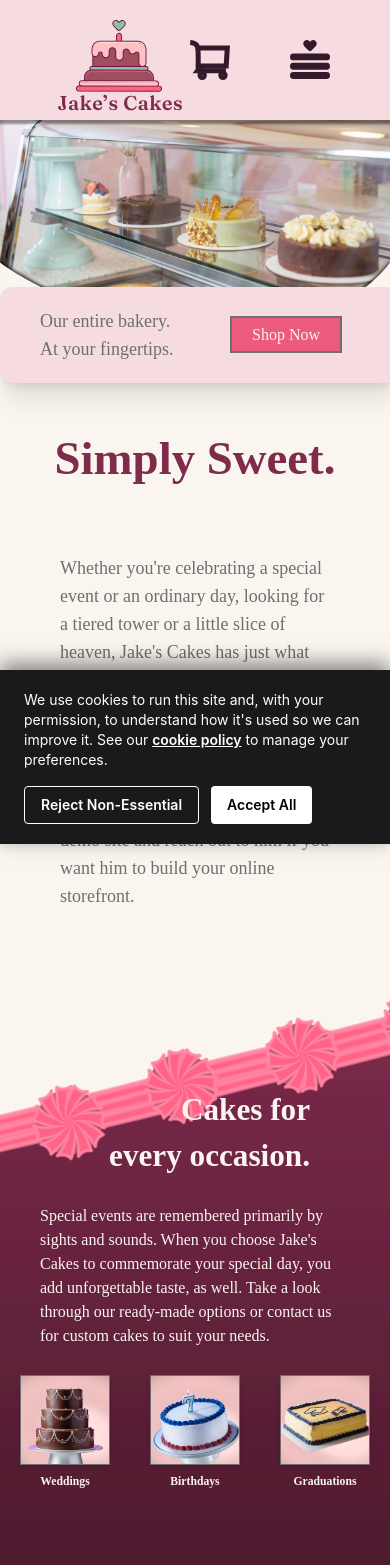
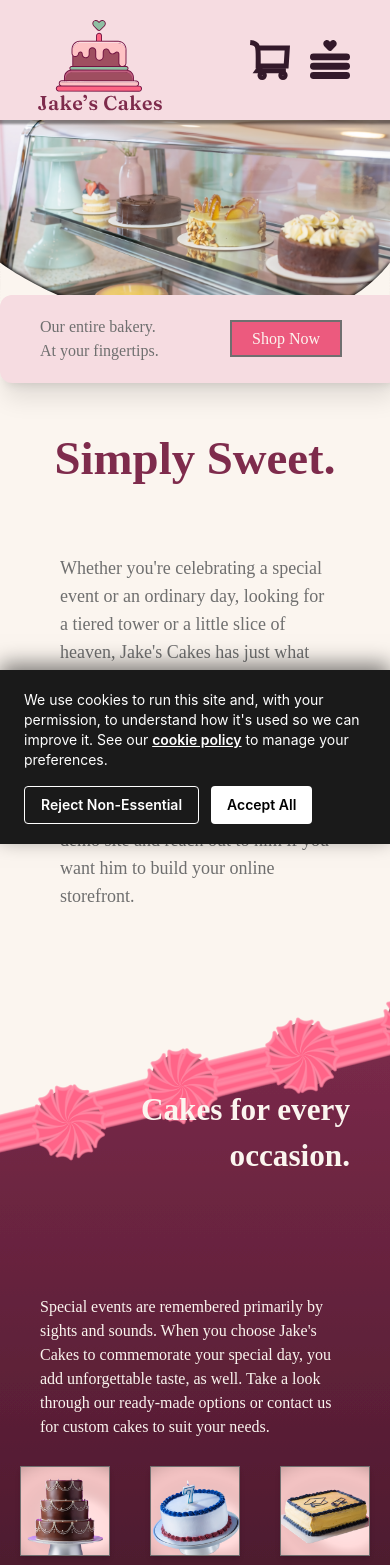
Before and after one commit to Charladdy/charlio, a Next.js app: page /en/jakes-cakes in a window 390 px wide. Shown: the top 1565 px of the page. Built offline with nearby package versions, Linux system fonts and the light colour scheme; a web font is replaced by a local one.

Commit message:
ecommerce responsive and dark mode update

```diff
--- a/app/[lang]/(demos)/jakes-cakes/globals.css
+++ b/app/[lang]/(demos)/jakes-cakes/globals.css
@@ -86,6 +86,23 @@ a:hover{
     top: 40px;
 }
 
+@media screen and (max-width: 500px){
+    .footer-links{
+        width: 80%;
+        bottom: 50px;
+        display: grid;
+        grid-column: 2;
+        grid-template-columns: 50% 50%;
+    }
+
+    .footer-link{
+        align-content: end;
+        width: 100%;
+        text-align: right;
+        border-right: 1px solid var(--cream);
+    }
+}
+
 @media (prefers-color-scheme: dark) {
   :root {
     background: var(--plum);
@@ -96,4 +113,9 @@ a:hover{
     background: var(--plum);
     color: var(--cream);
     }
+
+  .footy{
+    background: var(--burgundy);
+    border-top: 3px solid var(--green);
+    }
 }
--- a/app/[lang]/(demos)/jakes-cakes/layout.tsx
+++ b/app/[lang]/(demos)/jakes-cakes/layout.tsx
@@ -42,7 +42,7 @@ export default async function JakesCakesLayout({
       <link rel="stylesheet" href="https://use.typekit.net/wjs5qfu.css"/>
       <link rel="stylesheet" href="https://use.typekit.net/wjs5qfu.css"/>
       <div className="navbar">
-        <div className="fixed left-5 top-5 h-20 w-auto">
+        <div className="fixed sm:left-5 top-5 h-20 w-auto">
           <Link href={`/${lang}/jakes-cakes`}>
              <Image className="h-[120%]" src="/jakes-cakes/jakes_cakes_logo.svg" alt="Jake's Cakes" height={200} width={200} loading='eager' />
           </Link>
@@ -50,7 +50,7 @@ export default async function JakesCakesLayout({
 
         <div className="absolute left-1/2 -translate-x-1/2 top-2/5 -translate-y-1/2 flex h-10 justify-center items-center w-[340px] pointer-events-none">
         </div>
-        <div className="float-right mr-15 mt-10 z-20 w-10">
+        <div className="float-right mr-10 md:mr-15 mt-10 z-20 w-10">
           <NavMenu links={nav} hamburgerSrc="/jakes-cakes/hamburger.svg" hamburgerDarkSrc="/jakes-cakes/hamburger.svg"/>
         </div>
         <CartIcon href={`/${lang}/jakes-cakes/cart`} alt={dict.jakesCakes.nav.cartAlt} />
--- a/app/[lang]/(demos)/jakes-cakes/page.tsx
+++ b/app/[lang]/(demos)/jakes-cakes/page.tsx
@@ -17,7 +17,7 @@ export default async function Page({ params }: { params: Promise<{ lang: string
                     <Image className="absolute w-full bottom-[200px] dark:invisible" src="/jakes-cakes/hero-border-bottom.svg" alt={t.borderAlt} height={279} width={1241}/>
                     <Image className="absolute w-full bottom-[200px] invisible dark:visible " src="/jakes-cakes/hero-border-bottom-dark.svg" alt={t.borderAlt} height={279} width={1242}/>
                     <div className="absolute flex left-0 right-0 bottom-40 w-100 h-fit bg-[var(--blush)] m-auto rounded-xl shadow-xl">
-                        <div className="flex-1 p-5 pl-10 text-lg">
+                        <div className="flex-1 p-5 pl-10 text-md dark:text-[var(--grey)]">
                             <p className="m-auto">{t.heroLine1}</p>
                             <p className="m-auto">{t.heroLine2}</p>
                         </div>
@@ -30,17 +30,17 @@ export default async function Page({ params }: { params: Promise<{ lang: string
                 </div>
             </div>
             <div className="relative flex grid grid-cols-1 md:grid-cols-2 h-fit md:mt-[calc(var(--navbar-ht)*-2.4)] md:mb-2">
-                <h1 className="relative font-[fraunces-variable] font-black flex-1 text-[var(--burgundy)] text-[12vw] md:text-[6rem] m-auto md:pl-30">{t.heading}</h1>
+                <h1 className="relative font-[fraunces-variable] font-black flex-1 text-[var(--burgundy)] dark:text-[var(--blush)] text-[12vw] max-text-[4rem] md:text-7xl lg:text-8xl m-auto md:pl-30">{t.heading}</h1>
                 <div className="flex-1 lg:pr-30 m-15 lg:m-auto">
                     <p className="mb-5 text-lg">{t.intro1}</p>
                     <p className="text-lg">{t.intro2}</p>
                 </div>
             </div>
             <div className="divider-div text-[var(--cream)] mt-[-5vw] lg:mt-auto">
-                <Image className="relative left-1/2 -translate-x-1/2 w-[110vw] max-w-[1200px] min-w-[800px]" src="/jakes-cakes/home-divider.svg" alt={t.dividerAlt} height={0} width={0}/>
-                <h2 className="absolute font-[fraunces-variable] font-bold flex-1 text-[8vw] md:text-[4rem] right-20 top-30 top-[35vw] sm:top-[22vw] w-[60vw] md:w-120 text-right">
+                <Image className="relative left-1/2 -translate-x-1/2 w-[110vw] max-w-[1200px] min-w-[800px] overflow-visible md:aspect-auto" src="/jakes-cakes/home-divider.svg" alt={t.dividerAlt} height={0} width={0}/>
+                <h2 className="absolute font-[fraunces-variable] font-bold flex-1 text-[8vw] md:text-[4rem] right-10 top-[35vw] sm:top-[22vw] md:top-50 w-[70vw] md:w-120 text-right">
                     &emsp;{t.occasionsHeading}</h2>
-                <div className="absolute top-[65vw] sm:top-[46vw] lg:top-110 w-full m-auto">
+                <div className="absolute bottom-40 sm:top-[46vw] lg:top-110 w-full m-auto">
                     <p className="px-10 lg:px-50 text-md font-light">{t.occasionsBody}</p>
                     <div className="flex w-full lg:w-[80%] m-auto mt-[2vw] lg:mt-[5%]">
                         <div className="flex-1 min-w-0 m-5 hover:cursor-pointer hover:scale-105">
--- a/components/jakes-cakes/CartIcon.tsx
+++ b/components/jakes-cakes/CartIcon.tsx
@@ -7,7 +7,8 @@ export default function CartIcon({ href, alt }: { href: string; alt: string }) {
   const { itemCount } = useCart()
 
   return (
-    <a className="relative float-right mr-15 mt-10 z-20 w-10" href={href}>
+    <a className="relative float-right mr-5 md:mr-15 mt-10
+     z-20 w-10" href={href}>
       <Image className="h-full" src="/jakes-cakes/cart.svg" alt={alt} height={200} width={200} loading="eager" />
       {itemCount > 0 && (
         <span className="absolute -top-2 -right-2 bg-[var(--rose)] text-[var(--cream)] text-xs font-semibold rounded-full min-w-[18px] h-[18px] flex items-center justify-center px-1">
--- a/components/jakes-cakes/Item.tsx
+++ b/components/jakes-cakes/Item.tsx
@@ -44,9 +44,9 @@ export default function Item({ id, image, imageAlt, name, description, price, ac
       )}
       <div className="p-4 flex flex-col flex-1">
         <h3 className="font-[fraunces-variable] font-semibold text-lg text-[var(--burgundy)]">{name}</h3>
-        <p className="text-sm flex-1 mt-1 mb-3">{description}</p>
-        <p className="font-semibold mb-3">${price.toFixed(2)}</p>
-        <div className="flex items-center justify-between gap-2 mt-auto">
+        <p className="text-sm flex-1 mt-1 mb-3 text-[var(--grey)]">{description}</p>
+        <p className="font-semibold mb-3 text-[var(--grey)]">${price.toFixed(2)}</p>
+        <div className="flex items-center justify-between gap-2 mt-auto  text-[var(--grey)]">
           <div className="flex items-center border-1 bg-[var(--cream)] border-[var(--grey)] rounded-full overflow-hidden">
             <button
               type="button"
--- a/components/jakes-cakes/NewsletterSignupDialog.tsx
+++ b/components/jakes-cakes/NewsletterSignupDialog.tsx
@@ -16,7 +16,7 @@ export default function NewsletterSignupDialog({ dict }: { dict: NewsletterSignu
       <button
         type="button"
         onClick={() => dialogRef.current?.showModal()}
-        className="bg-[var(--rose)] hover:cursor-pointer px-1 lg:px-5 py-2 border-2 border-[var(--grey)] text-[var(--cream)]"
+        className="bg-[var(--rose)] hover:cursor-pointer px-2 lg:px-5 py-2 border-2 border-[var(--grey)] text-[var(--cream)] w-fit"
       >
         {dict.signUp}
       </button>
--- a/lib/i18n/dictionaries/es.ts
+++ b/lib/i18n/dictionaries/es.ts
@@ -350,10 +350,10 @@ const dictionary = {
     home: {
       displayCaseAlt: 'Vitrina llena de pasteles',
       borderAlt: 'Imagen decorativa de borde',
-      heroLine1: 'Toda nuestra pastelería.',
-      heroLine2: 'Al alcance de tu mano.',
+      heroLine1: 'Nuestra pastelería.',
+      heroLine2: 'En línea.',
       shopNow: 'Comprar Ahora',
-      heading: 'Simplemente Dulce.',
+      heading: 'Dulce y Divino.',
       intro1: 'Ya sea que estés celebrando un evento especial o un día cualquiera, busques una torre de pisos o un pedacito de cielo, Jake\'s Cakes tiene justo lo que buscas. O lo tendría, si existiera.',
       intro2: 'La buena noticia es que, aunque Jake\'s Cakes no sea real, Jake sí lo es, así que explora este sitio de demostración y contáctalo si quieres que te construya tu tienda en línea.',
       dividerAlt: 'Imagen divisoria de la página de inicio',
```
Also changed, not shown: app/[lang]/(demos)/jakes-cakes/page-styles.css (+1 -6 lines), app/[lang]/(demos)/jakes-cakes/shop/page.tsx (+5 -5 lines).
